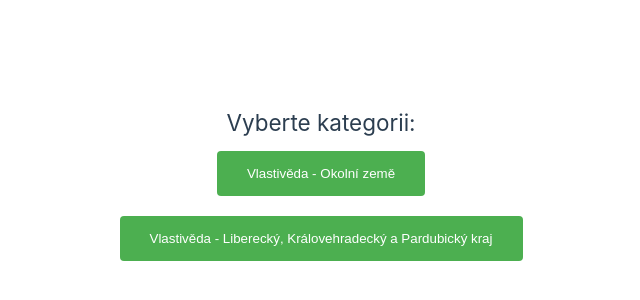
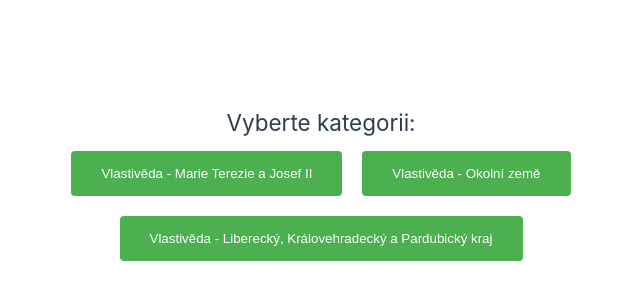
Before and after one commit to pavelbier/quiz-skola, a Vue app: page / in a window 1280 px wide. Shown: the part 202-502 px from the top of the page, without its empty margins (319-959 px from the left). Built offline with nearby package versions, Linux system fonts and the light colour scheme.

Commit message:
marie a josef

```diff
--- a/src/components/QuizComponent.vue
+++ b/src/components/QuizComponent.vue
@@ -72,9 +72,11 @@
 import { ref, computed, onMounted } from 'vue'
 import { vlastiveda_lib_kh_par_questions } from './vlastiveda_lib_kh_par.js'
 import { vlastiveda_okolni_zeme_questions } from './vlastiveda_okolni_zeme.js'
+import { vlastiveda_marie_terezie_josef_questions } from './vlastiveda_marie_terezie_josef.js'
 
 // Stav
 const questionSets = {
+  'Vlastivěda - Marie Terezie a Josef II' : vlastiveda_marie_terezie_josef_questions,
   'Vlastivěda - Okolní země': vlastiveda_okolni_zeme_questions,
   'Vlastivěda - Liberecký, Královehradecký a Pardubický kraj': vlastiveda_lib_kh_par_questions
 }
```
